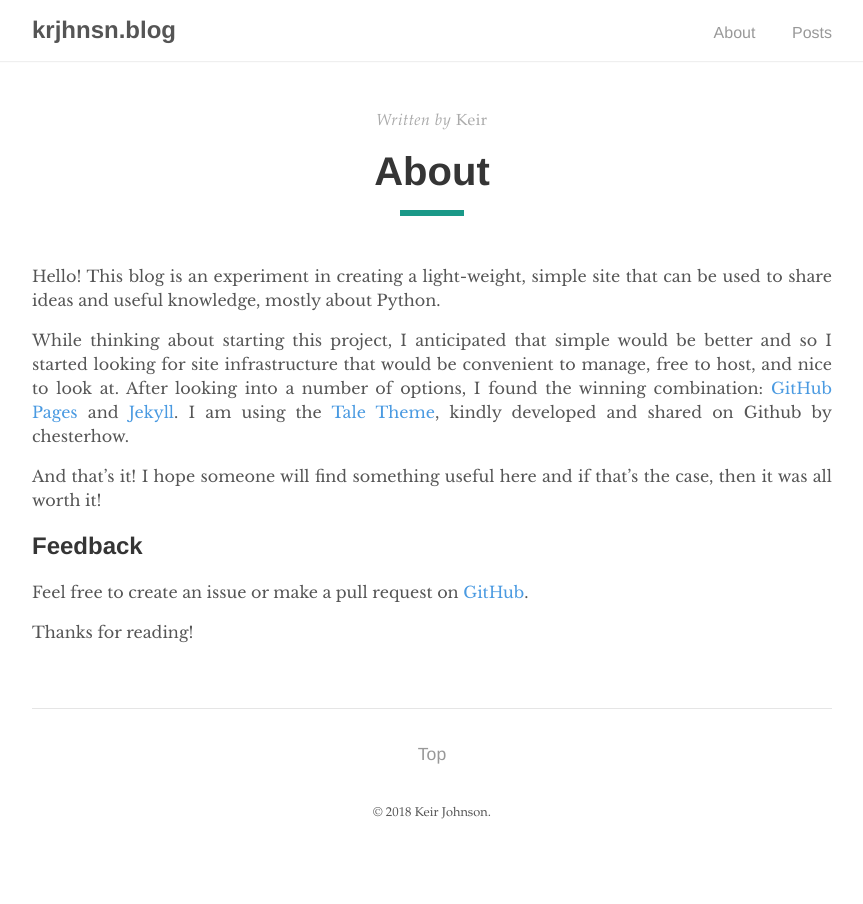
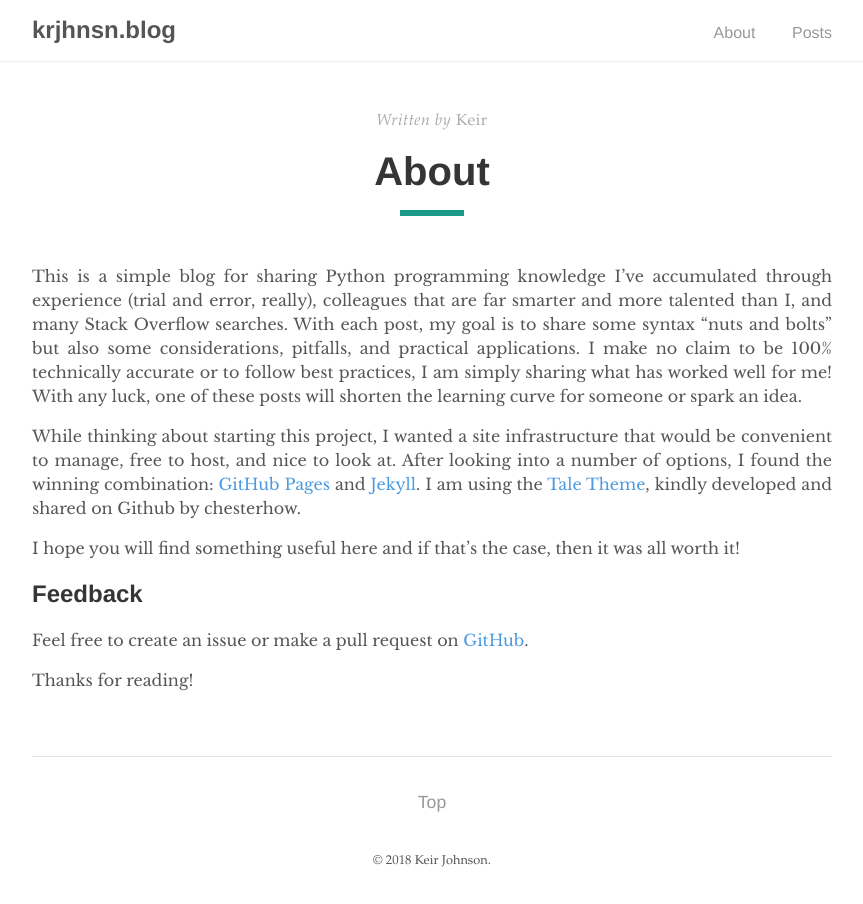
Before and after one commit to krjhnsn/krjhnsn.github.io, a Jekyll site: the page built from about.md, in a window 1280 px wide. Shown: the whole page, without its empty margins (208-1071 px from the left). Built offline with Jekyll 4.4.1, drawn with Linux system fonts in a browser that asks for light colours.

Commit message:
updates 7/8

```diff
--- a/about.md
+++ b/about.md
@@ -5,11 +5,11 @@ author: "Keir"
 permalink: /about/
 ---
 
-Hello! This blog is an experiment in creating a light-weight, simple site that can be used to share ideas and useful knowledge, mostly about Python.
+This is a simple blog for sharing Python programming knowledge I've accumulated through experience (trial and error, really), colleagues that are far smarter and more talented than I, and many Stack Overflow searches. With each post, my goal is to share some syntax "nuts and bolts" but also some considerations, pitfalls, and practical applications. I make no claim to be 100% technically accurate or to follow best practices, I am simply sharing what has worked well for me! With any luck, one of these posts will shorten the learning curve for someone or spark an idea.
 
-While thinking about starting this project, I anticipated that simple would be better and so I started looking for site infrastructure that would be convenient to manage, free to host, and nice to look at. After looking into a number of options, I found the winning combination: [GitHub Pages](https://pages.github.com/) and [Jekyll](https://jekyllrb.com/). I am using the [Tale Theme](https://github.com/chesterhow/tale), kindly developed and shared on Github by chesterhow.
+While thinking about starting this project, I wanted a site infrastructure that would be convenient to manage, free to host, and nice to look at. After looking into a number of options, I found the winning combination: [GitHub Pages](https://pages.github.com/) and [Jekyll](https://jekyllrb.com/). I am using the [Tale Theme](https://github.com/chesterhow/tale), kindly developed and shared on Github by chesterhow.
 
-And that's it! I hope someone will find something useful here and if that's the case, then it was all worth it!
+I hope you will find something useful here and if that's the case, then it was all worth it!
 
 ## Feedback
 Feel free to create an issue or make a pull request on [GitHub](https://github.com/krjhnsn/krjhnsn.github.io).
```
